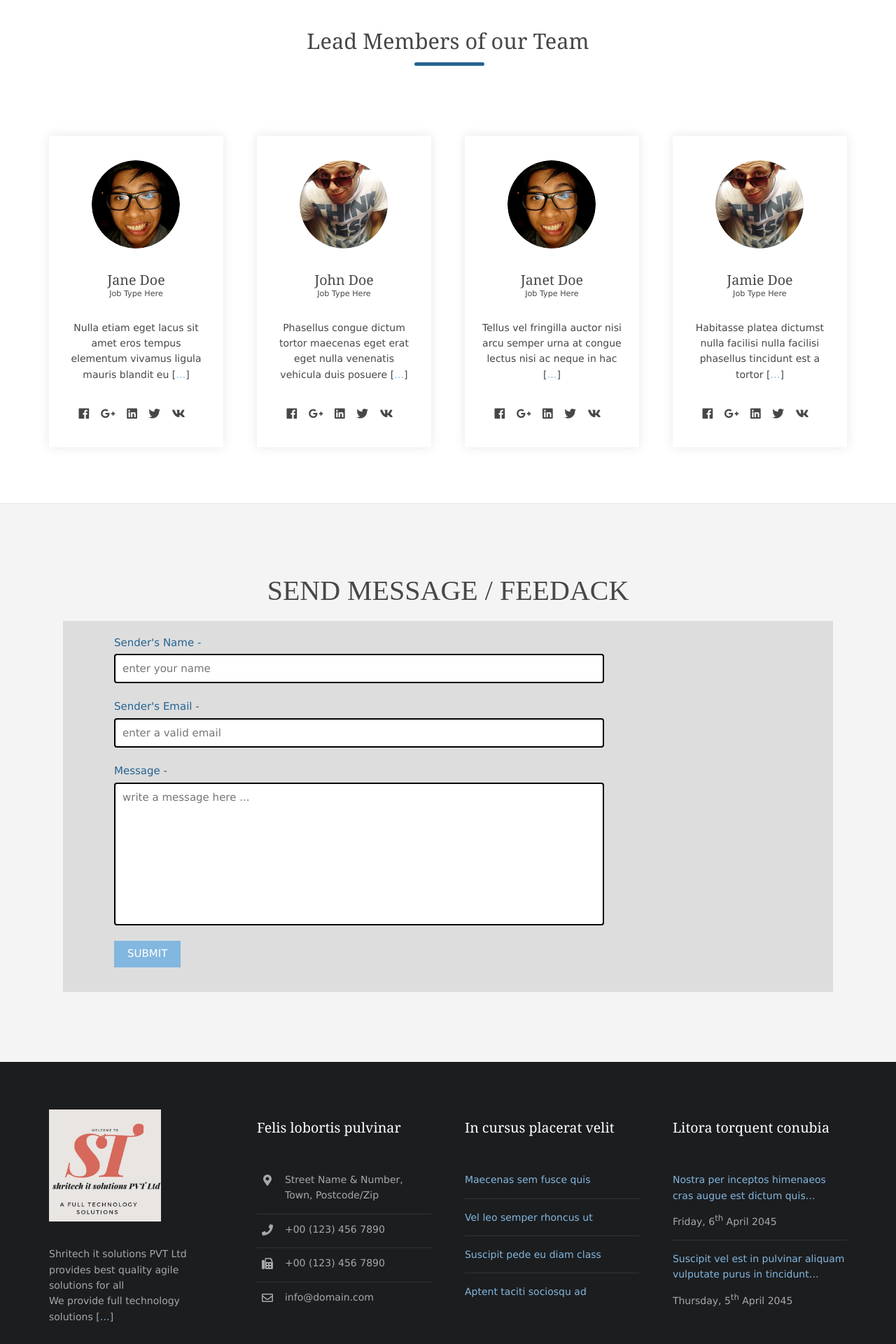
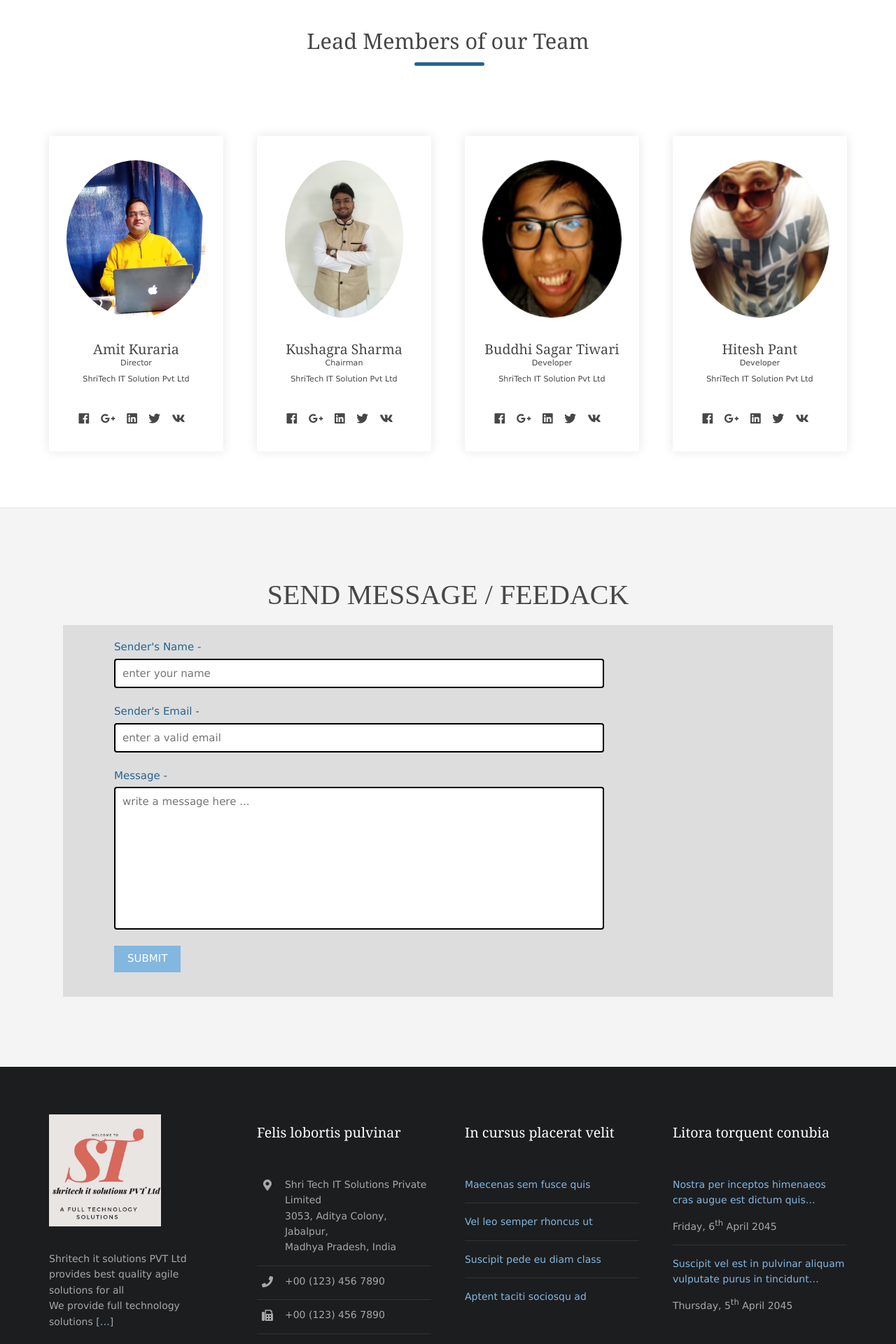
Before and after one commit to panthitesh6410/django-portfolio-1, a Django app: page / in a window 1280 px wide. Shown: the part 4320-6240 px from the top of the page at 70% size. Run offline with Django 3.2, Linux system fonts and the light colour scheme; some libraries are stand-ins or nearby versions.

Commit message:
updating team section

```diff
--- a/website/main_app/templates/main_app/index.html
+++ b/website/main_app/templates/main_app/index.html
@@ -97,7 +97,7 @@ Licence URI: https://www.os-templates.com/template-terms
         what we commit</h3>
       <footer>
         <ul class="nospace inline pushright">
-          <li><a class="btn" href="#">Dignissim vitae</a></li>
+          <li><a class="btn" href="#service">SERVICES</a></li>
           <li><a class="btn inverse" href="#">KNOW MORE</a></li>
         </ul>
       </footer>
@@ -271,11 +271,11 @@ Licence URI: https://www.os-templates.com/template-terms
     <ul class="nospace group">
       <li class="one_quarter first">
         <article>
-          <figure><a class="imgover" href="#"><img src="{% static 'main_app/demo/cfo.png' %}" alt=""></a>
-            <figcaption class="heading">Jane Doe</figcaption>
+          <figure><a class="imgover" href="#"><img src="{% static 'main_app/demo/amit.jpeg' %}" alt=""  style='height:225px;'></a>
+            <figcaption class="heading">Amit Kuraria</figcaption>
           </figure>
-          <em>Job Type Here</em>
-          <p>Nulla etiam eget lacus sit amet eros tempus elementum vivamus ligula mauris blandit eu [<a href="#">&hellip;</a>]</p>
+          <em>Director<br>ShriTech IT Solution Pvt Ltd</em>
+          <!-- <p>Nulla etiam eget lacus sit amet eros tempus elementum vivamus ligula mauris blandit eu [<a href="#">&hellip;</a>]</p> -->
           <footer>
             <ul class="faico clear">
               <li><a class="faicon-facebook" href="#"><i class="fab fa-facebook"></i></a></li>
@@ -289,11 +289,29 @@ Licence URI: https://www.os-templates.com/template-terms
       </li>
       <li class="one_quarter">
         <article>
-          <figure><a class="imgover" href="#"><img src="{% static 'main_app/demo/cto.png' %}" alt=""></a>
-            <figcaption class="heading">John Doe</figcaption>
+          <figure><a class="imgover" href="#"><img src="{% static 'main_app/demo/kush.jpeg' %}" alt="" style='height:225px;'></a>
+            <figcaption class="heading">Kushagra Sharma</figcaption>
           </figure>
-          <em>Job Type Here</em>
-          <p>Phasellus congue dictum tortor maecenas eget erat eget nulla venenatis vehicula duis posuere [<a href="#">&hellip;</a>]</p>
+          <em>Chairman<br>ShriTech IT Solution Pvt Ltd</em>
+          <!-- <p>Phasellus congue dictum tortor maecenas eget erat eget nulla venenatis vehicula duis posuere [<a href="#">&hellip;</a>]</p> -->
+          <footer>
+            <ul class="faico clear">
+              <li><a class="faicon-facebook" href="#"><i class="fab fa-facebook"></i></a></li>
+              <li><a class="faicon-google-plus" href="#"><i class="fab fa-google-plus-g"></i></a></li>
+              <li><a class="faicon-linkedin" href="#"><i class="fab fa-linkedin"></i></a></li>
+              <li><a class="faicon-twitter" href="#"><i class="fab fa-twitter"></i></a></li>
+              <li><a class="faicon-vk" href="#"><i class="fab fa-vk"></i></a></li>
+            </ul>
+          </footer>
+        </article s>
+      </li>
+      <li class="one_quarter">
+        <article>
+          <figure><a class="imgover" href="#"><img src="{% static 'main_app/demo/cfo.png' %}" alt=""  style='height:225px;'></a>
+            <figcaption class="heading">Buddhi Sagar Tiwari</figcaption>
+          </figure>
+          <em>Developer<br>ShriTech IT Solution Pvt Ltd</em>
+          <!-- <p>Tellus vel fringilla auctor nisi arcu semper urna at congue lectus nisi ac neque in hac [<a href="#">&hellip;</a>]</p> -->
           <footer>
             <ul class="faico clear">
               <li><a class="faicon-facebook" href="#"><i class="fab fa-facebook"></i></a></li>
@@ -307,29 +325,11 @@ Licence URI: https://www.os-templates.com/template-terms
       </li>
       <li class="one_quarter">
         <article>
-          <figure><a class="imgover" href="#"><img src="{% static 'main_app/demo/cfo.png' %}" alt=""></a>
-            <figcaption class="heading">Janet Doe</figcaption>
+          <figure><a class="imgover" href="#"><img src="{% static 'main_app/demo/cto.png' %}" alt=""  style='height:225px;'></a>
+            <figcaption class="heading">Hitesh Pant</figcaption>
           </figure>
-          <em>Job Type Here</em>
-          <p>Tellus vel fringilla auctor nisi arcu semper urna at congue lectus nisi ac neque in hac [<a href="#">&hellip;</a>]</p>
-          <footer>
-            <ul class="faico clear">
-              <li><a class="faicon-facebook" href="#"><i class="fab fa-facebook"></i></a></li>
-              <li><a class="faicon-google-plus" href="#"><i class="fab fa-google-plus-g"></i></a></li>
-              <li><a class="faicon-linkedin" href="#"><i class="fab fa-linkedin"></i></a></li>
-              <li><a class="faicon-twitter" href="#"><i class="fab fa-twitter"></i></a></li>
-              <li><a class="faicon-vk" href="#"><i class="fab fa-vk"></i></a></li>
-            </ul>
-          </footer>
-        </article>
-      </li>
-      <li class="one_quarter">
-        <article>
-          <figure><a class="imgover" href="#"><img src="{% static 'main_app/demo/cto.png' %}" alt=""></a>
-            <figcaption class="heading">Jamie Doe</figcaption>
-          </figure>
-          <em>Job Type Here</em>
-          <p>Habitasse platea dictumst nulla facilisi nulla facilisi phasellus tincidunt est a tortor [<a href="#">&hellip;</a>]</p>
+          <em>Developer<br>ShriTech IT Solution Pvt Ltd</em>
+          <!-- <p>Habitasse platea dictumst nulla facilisi nulla facilisi phasellus tincidunt est a tortor [<a href="#">&hellip;</a>]</p> -->
           <footer>
             <ul class="faico clear">
               <li><a class="faicon-facebook" href="#"><i class="fab fa-facebook"></i></a></li>
@@ -405,7 +405,9 @@ Licence URI: https://www.os-templates.com/template-terms
       <ul class="nospace linklist contact">
         <li><i class="fas fa-map-marker-alt"></i>
           <address>
-          Street Name &amp; Number, Town, Postcode/Zip
+          Shri Tech IT Solutions Private Limited<br>
+          3053, Aditya Colony, Jabalpur,<br>
+          Madhya Pradesh, India
           </address>
         </li>
         <li><i class="fas fa-phone"></i> +00 (123) 456 7890</li>
```
Also changed, not shown: website/main_app/static/main_app/demo/amit.jpeg (added), website/main_app/static/main_app/demo/kush.jpeg (added), website/main_app/static/main_app/demo/screen.png (deleted).
